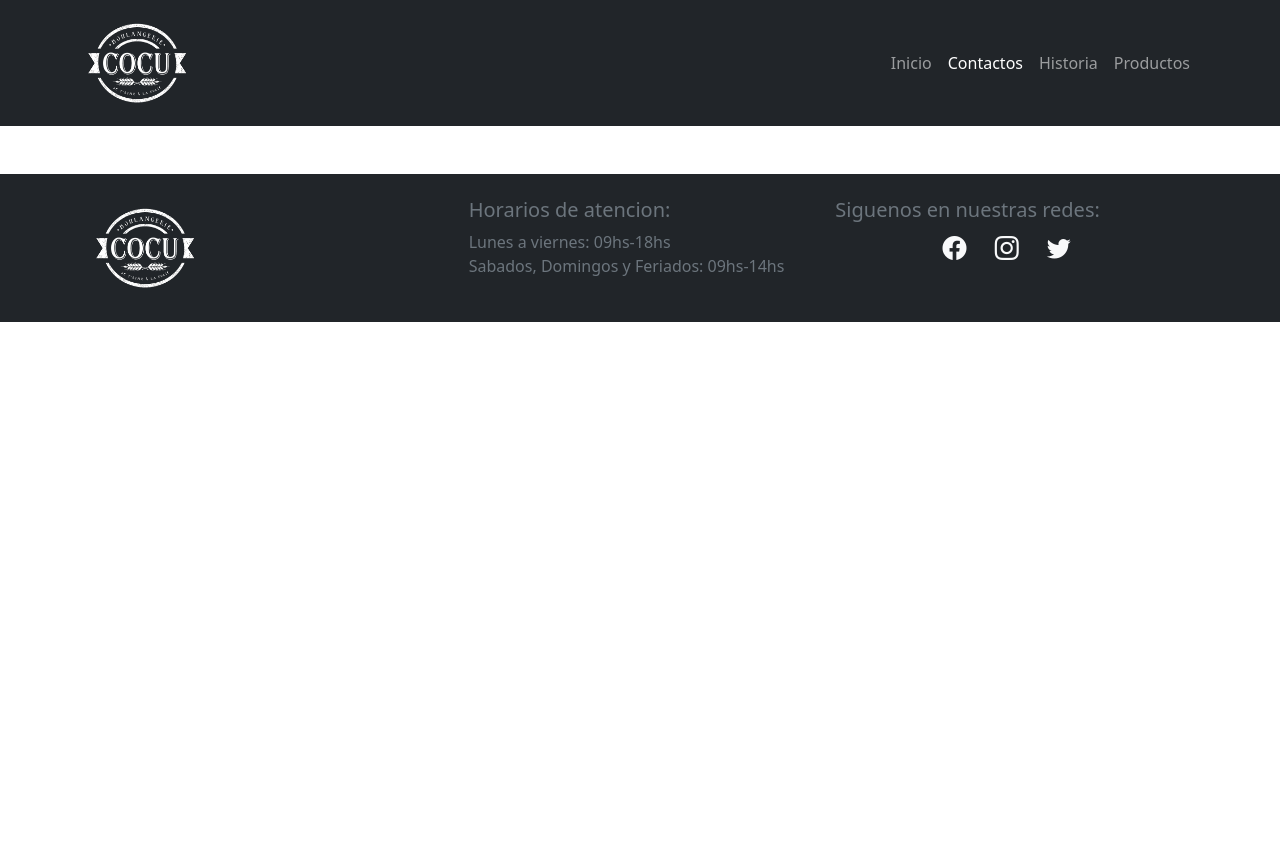
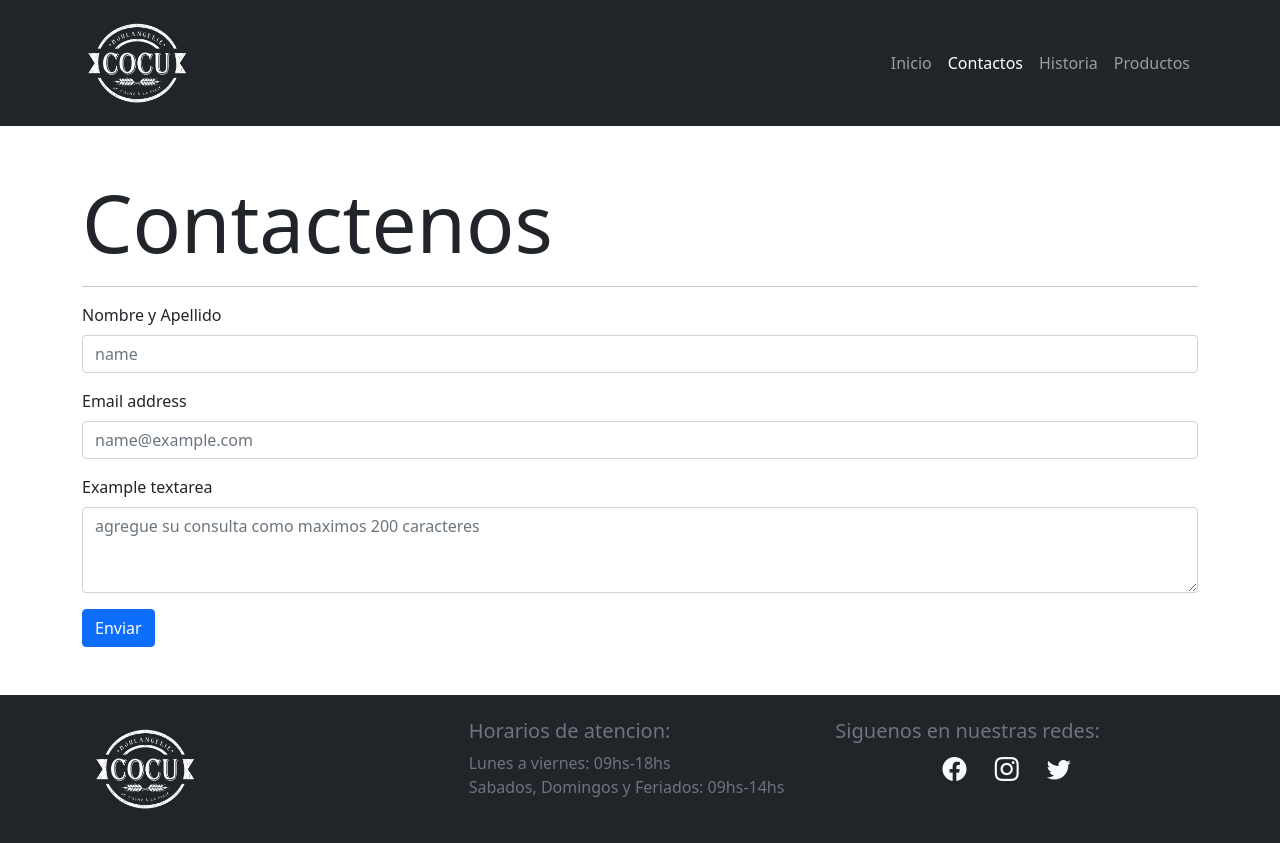
Before and after one commit to franAndrad/panaderia, a plain HTML site: page pages/contactos.html in a window 1280 px wide. Before the commit the page ends 800 px from the top, so only its background shows below. Drawn offline with nearby package versions, Linux system fonts and the light colour scheme.

Commit message:
se agrego el maquetado del formulario de contactos

```diff
--- a/pages/contactos.html
+++ b/pages/contactos.html
@@ -65,7 +65,25 @@
       </nav>
     </header>
     <main>
-      <section class="container my-5"></section>
+      <section class="container my-5">
+        <h1 class="display-1">Contactenos</h1>
+        <hr>
+        <form>
+          <div class="mb-3">
+            <label for="nombreApellido" class="form-label">Nombre y Apellido</label>
+            <input type="text" class="form-control" id="nombreApellido" placeholder="name" required maxlength="50">
+          </div>
+          <div class="mb-3">
+            <label for="email" class="form-label">Email address</label>
+            <input type="email" class="form-control" id="email" placeholder="name@example.com" required maxlength="100">
+          </div>
+          <div class="mb-3">
+            <label for="consulta" class="form-label">Example textarea</label>
+            <textarea class="form-control" id="consulta" rows="3" required maxlength="200" minlength="5" placeholder="agregue su consulta como maximos 200 caracteres"></textarea>
+          </div>
+          <button class="btn btn-primary" type="submit">Enviar</button>
+        </form>
+      </section>
     </main>
     <footer class="bg-dark py-4">
       <div class="container">
```
